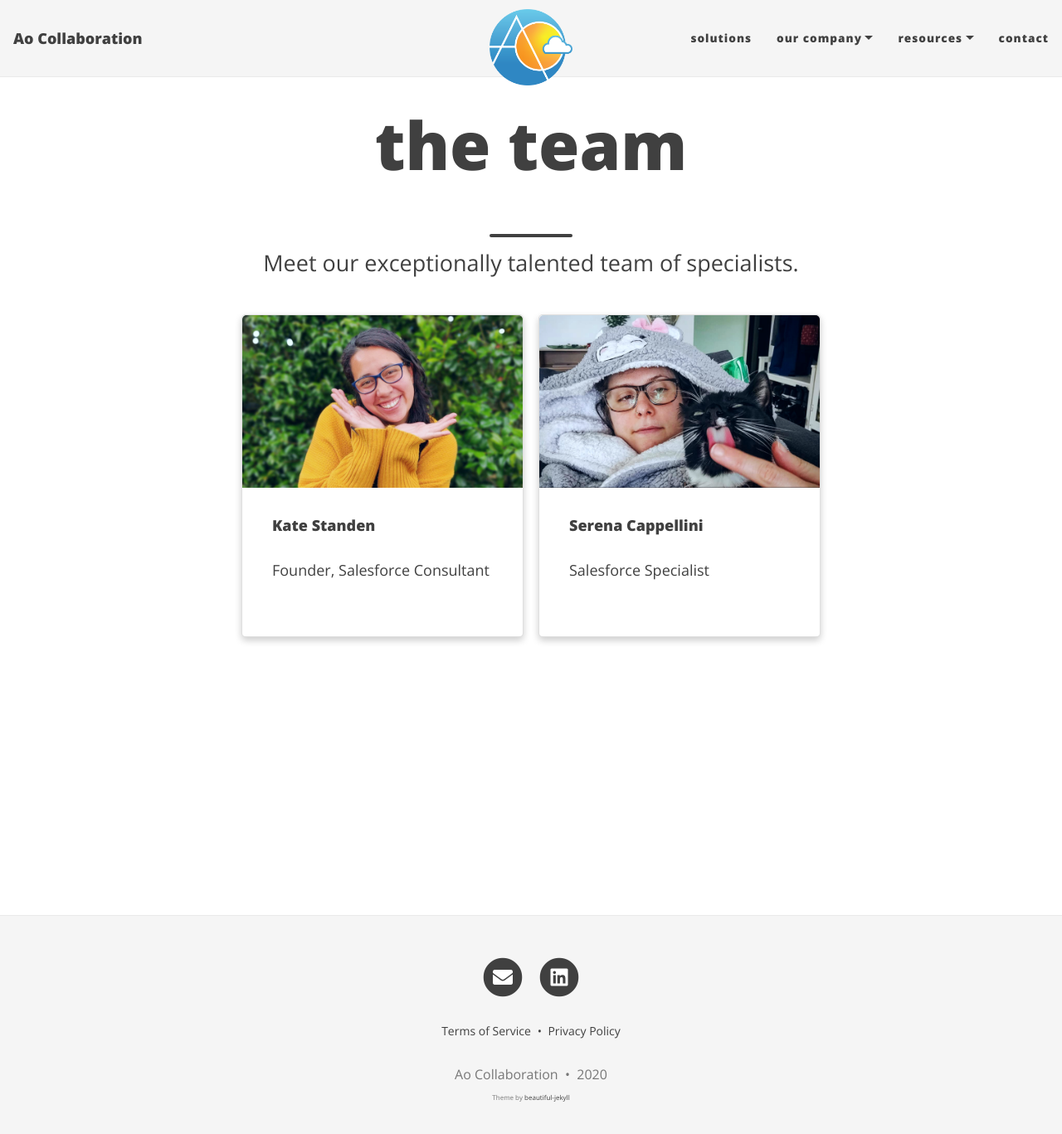
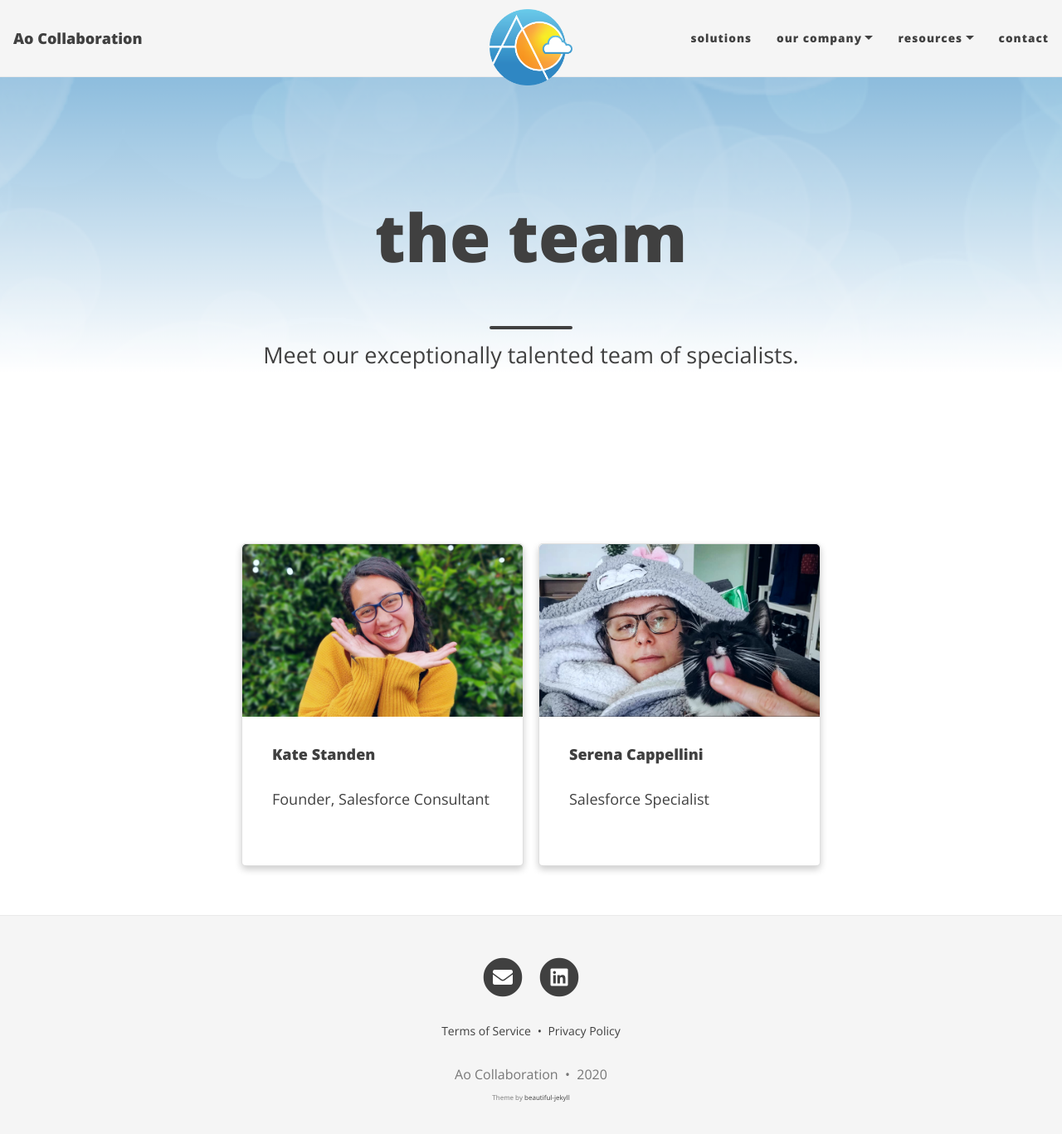
Before and after one commit to Ao-Collaboration/Ao-Collaboration.github.io, a Jekyll site: the page built from team.md, in a window 1280 px wide and 1379 px high. Shown: the top 1367 px of the window at 83% size. Built offline with Jekyll 4.4.1, drawn with Linux system fonts in a browser that asks for light colours; nearby versions of some CDN libraries.

Commit message:
Update team.md

```diff
--- a/team.md
+++ b/team.md
@@ -2,7 +2,7 @@
 layout: page
 title: the team
 subtitle: Meet our exceptionally talented team of specialists.
-cover-img:
+cover-img: assets/img/main-header.png
 ---
 
 
```
